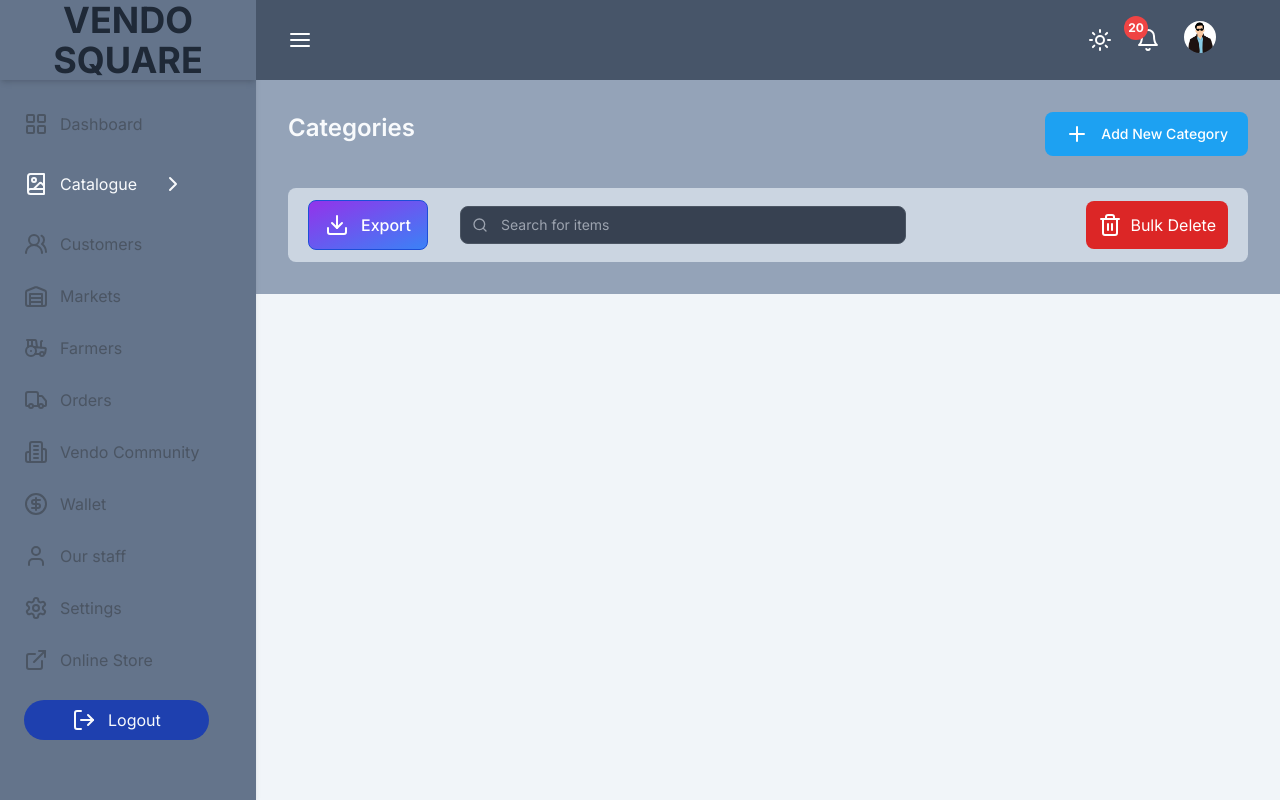
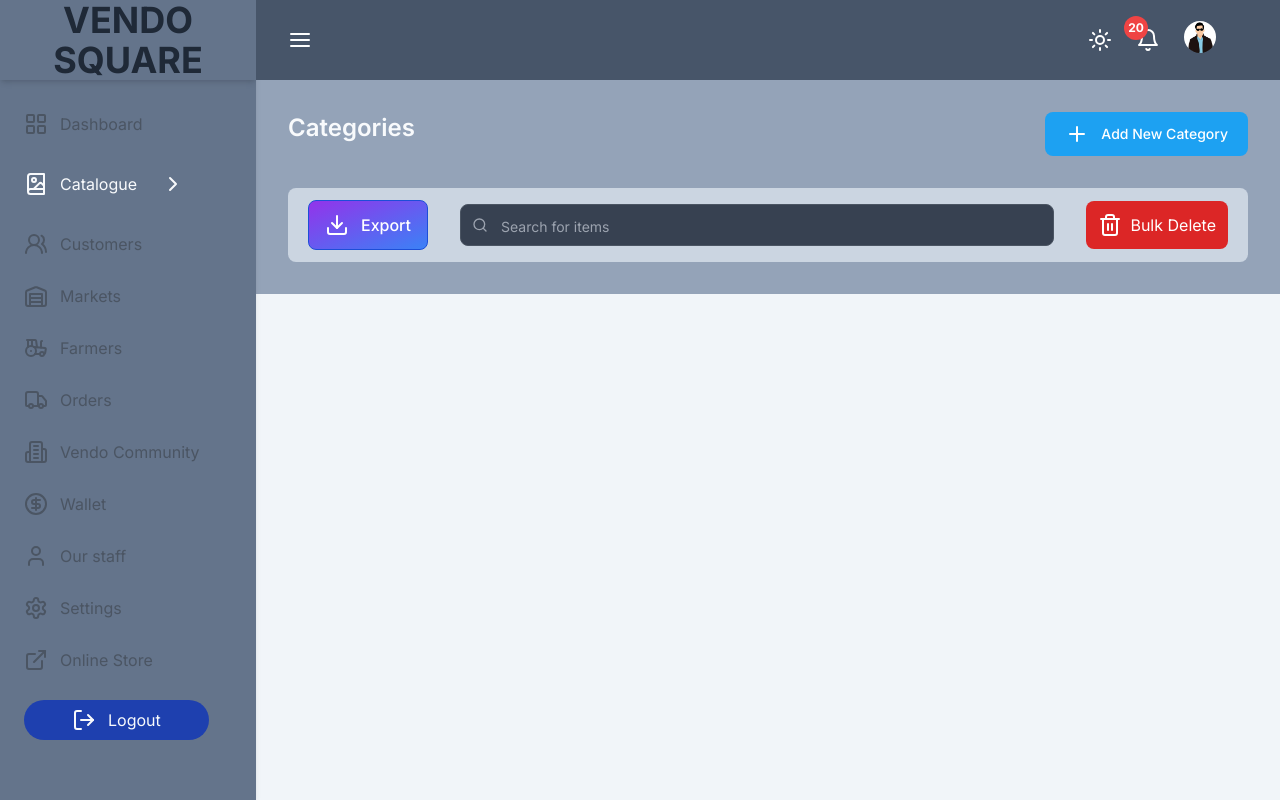
Before and after one commit to skazimhasani/Vendo-Square, a Next.js app: page /dashboard/categories in a window 1280 px wide. Built offline with nearby package versions, Linux system fonts and the light colour scheme.

Commit message:
Table Action Page

```diff
--- a/app/(back-office)/dashboard/(catalogue)/categories/page.jsx
+++ b/app/(back-office)/dashboard/(catalogue)/categories/page.jsx
@@ -1,6 +1,6 @@
 import React from "react";
 import PageHeader from "../../../../../components/backoffice/pageheader";
-import { Download, Search, Trash2 } from "lucide-react";
+import TableActions from "../../../../../components/backoffice/tableactions";
 export default function CategoriesPage() {
   return (
     <div>
@@ -10,36 +10,7 @@
         href="/dashboard/categories/new"
         linkTitle="Add New Category"
       />
-      {/*Table Actions*/}
-      {/*Export || Search || Bulk Action*/}
-      <div className="flex px-5 gap-8 justify-between py-3 bg-slate-300 rounded-lg items-center">
-        <button className="relative inline-flex items-center justify-center px-4 py-3 space-x-3 text-base font-medium text-gray-900 border border-blue-700 rounded-lg group bg-gradient-to-br from-purple-600 to-blue-500 group-hover:from-purple-600 group-hover:to-blue-500 hover:text-white dark:text-white hover:dark:text-black focus:ring-4 focus:outline-none focus:ring-blue-300 dark:focus:ring-blue-800">
-          <Download />
-          <span>Export</span>
-        </button>
-        {/*Search*/}
-        <div className="flex-grow">
-          <label htmlFor="table-search" className="sr-only">
-            Search
-          </label>
-          <div className="relative">
-            <div className="absolute inset-y-0 rtl:inset-r-0 start-0 flex items-center ps-3 pointer-events-none">
-              <Search className="w-4 h-4 text-gray-500 dark:text-gray-400" />
-            </div>
-            <input
-              type="text"
-              id="table-search"
-              className="block pt-2 ps-10 text-sm text-gray-900 border border-gray-300 rounded-lg w-3/4 bg-gray-50 focus:ring-blue-500 focus:border-blue-500 dark:bg-gray-700 dark:border-gray-600 dark:placeholder-gray-400 dark:text-white dark:focus:ring-blue-500 dark:focus:border-blue-500"
-              placeholder="Search for items"
-            />
-          </div>
-        </div>
-        {/*Bulk Delete*/}
-        <button className="flex items-center text-white dark:text-white hover:dark:text-black flex-row space-x-2 bg-red-600 p-3 rounded-lg">
-          <Trash2 />
-          <span>Bulk Delete</span>
-        </button>
-      </div>
+      <TableActions />
     </div>
   );
 }
--- /dev/null
+++ b/components/backoffice/tableactions.jsx
@@ -0,0 +1,35 @@
+import React from "react";
+import { Download, Search, Trash2 } from "lucide-react";
+
+export default function TableActions() {
+  return (
+    <div className="flex px-5 gap-8 justify-between py-3 bg-slate-300 rounded-lg items-center">
+      <button className="relative inline-flex items-center justify-center px-4 py-3 space-x-3 text-base font-medium text-gray-900 border border-blue-700 rounded-lg group bg-gradient-to-br from-purple-600 to-blue-500 group-hover:from-purple-600 group-hover:to-blue-500 hover:text-white dark:text-white hover:dark:text-black focus:ring-4 focus:outline-none focus:ring-blue-300 dark:focus:ring-blue-800">
+        <Download />
+        <span>Export</span>
+      </button>
+      {/*Search*/}
+      <div className="flex-grow">
+        <label htmlFor="table-search" className="sr-only">
+          Search
+        </label>
+        <div className="relative">
+          <div className="absolute inset-y-0 rtl:inset-r-0 start-0 flex items-center ps-3 pointer-events-none">
+            <Search className="w-4 h-4 text-gray-500 dark:text-gray-400" />
+          </div>
+          <input
+            type="text"
+            id="table-search"
+            className="block pt-3 ps-10 text-sm text-gray-900 border border-gray-300 rounded-lg w-full bg-gray-50 focus:ring-blue-500 focus:border-blue-500 dark:bg-gray-700 dark:border-gray-600 dark:placeholder-gray-400 dark:text-white dark:focus:ring-blue-500 dark:focus:border-blue-500"
+            placeholder="Search for items"
+          />
+        </div>
+      </div>
+      {/*Bulk Delete*/}
+      <button className="flex items-center text-white dark:text-white hover:dark:text-black space-x-2 bg-red-600 p-3 rounded-lg">
+        <Trash2 />
+        <span>Bulk Delete</span>
+      </button>
+    </div>
+  );
+}
```
